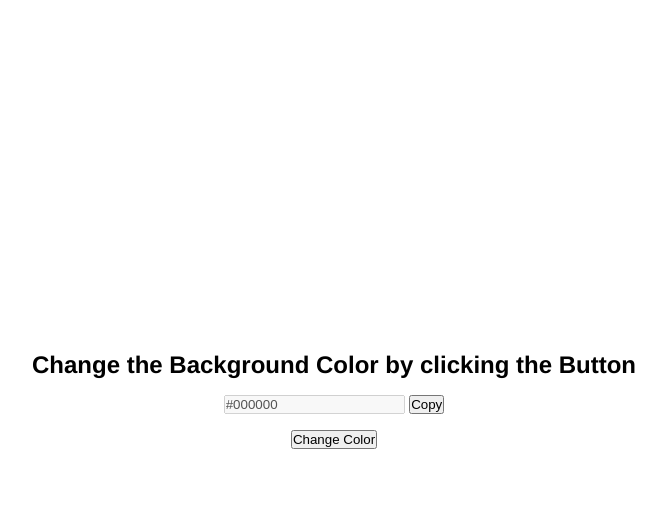
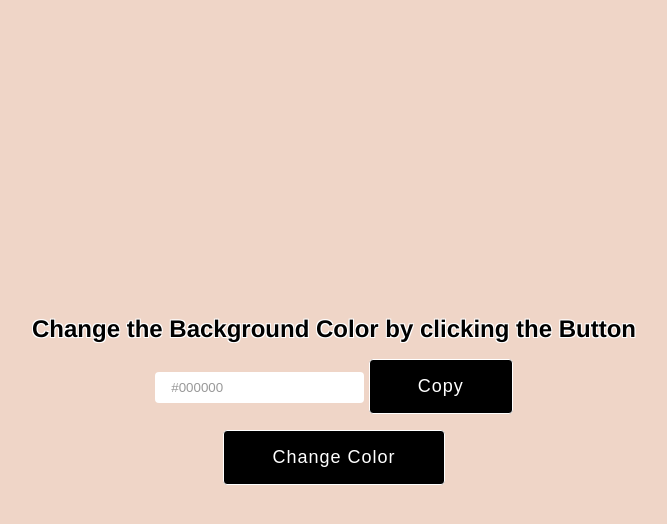
Before and after one commit to Tokiosman80F/javascript--project, a plain HTML site: page Project-3__ColorPlate/index.html in a window 1280 px wide. Both pictures are taken after a click on the button "Change Color". Shown: the whole page, without its empty margins (306-973 px from the left). Drawn offline with Linux system fonts and the light colour scheme.

Commit message:
bgColor changing on clicking button

```diff
--- a/Project-3__ColorPlate/index.html
+++ b/Project-3__ColorPlate/index.html
@@ -12,9 +12,9 @@
         <h1>Change the Background Color by clicking the Button</h1>
         <div>
             <input type="text" disabled value="#000000" id="output">
-             <button>Copy</button>
+             <button id="copy-btn">Copy</button>
         </div>
-        <button id="changeBtn">Change Color</button>
+        <button id="change-btn">Change Color</button>
     </section>
 </body>
 </html>
--- a/Project-3__ColorPlate/script.js
+++ b/Project-3__ColorPlate/script.js
@@ -0,0 +1,35 @@
+"use strict";
+
+window.onload = () => {
+  main();
+};
+
+function main() {
+  const root = document.querySelector("#root");
+  const output = document.querySelector("#output");
+  const copyBtn = document.querySelector("#copy-btn");
+  const changeBtn = document.querySelector("#change-btn");
+
+  changeBtn.addEventListener("click", function(){
+    const bgColor=generateRGB()
+    root.style.backgroundColor=bgColor
+    console.log("the bg color ", bgColor);
+  });
+}
+
+/**
+ * changeBtn addeventlistern
+ * hexacode generate
+ * rgb code generate
+ * color change in bg
+ */
+
+const generateRGB = () => {
+  const red = Math.round(Math.random() * 255);
+  const green = Math.round(Math.random() * 255);
+  const blue = Math.round(Math.random() * 255);
+  console.log(red, green, blue);
+  return `rgb(${red},${green},${blue})`;
+};
+// const generateHexa=()=>{
+// }
--- a/Project-3__ColorPlate/style.css
+++ b/Project-3__ColorPlate/style.css
@@ -1,18 +1,19 @@
 *,
 *::before,
-*::after{
+*::after {
   margin: 0;
   padding: 0;
   box-sizing: border-box;
 }
 
-body{
-    font-family: 'Franklin Gothic Medium', 'Arial Narrow', Arial, sans-serif;
+body {
+  font-family: "Franklin Gothic Medium", "Arial Narrow", Arial, sans-serif;
   font-size: 16px;
   width: 100vw;
   height: 100vh;
+  background: #000;
 }
-.container{
+.container {
   width: 100%;
   height: 100%;
   display: flex;
@@ -21,3 +22,33 @@ body{
   align-items: center;
   gap: 1rem;
 }
+input[type="text"],
+input[type="text"]:disabled {
+    background-color: #fff;
+    color: #999;
+    border: #000;
+    border-style: ;
+    padding: 0.5rem 1rem;
+    border-radius: 0.25rem ;
+}
+
+button{
+    padding: 1rem 3rem ;
+    outline: none;
+    background-color: #000;
+    color: #fff;
+    border: 1px solid #fff;
+    border-radius: 0.25rem;
+    font-size: 18px;
+    letter-spacing: 1px;
+    cursor: pointer;
+}
+button:hover{
+    background-color: #fff;
+    color: #000;
+    border: 1px solid #000;
+}
+
+h1{
+  text-shadow:  -1px -1px 0 #fff ,1px -1px 0 #fff,-1px 1px 0 #fff,1px 1px 0 #fff
+}
```
Lines whose indentation alone changed are shown as unchanged.
